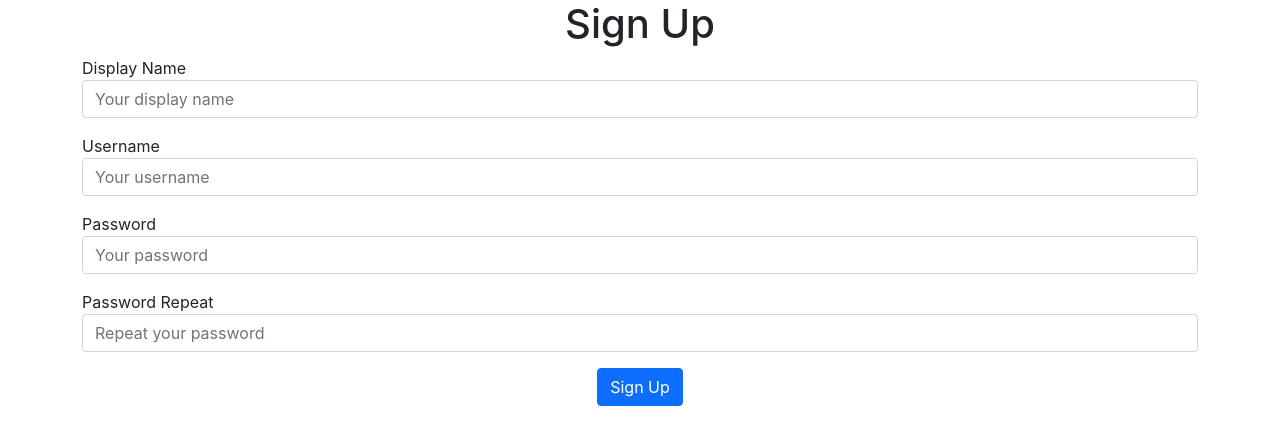
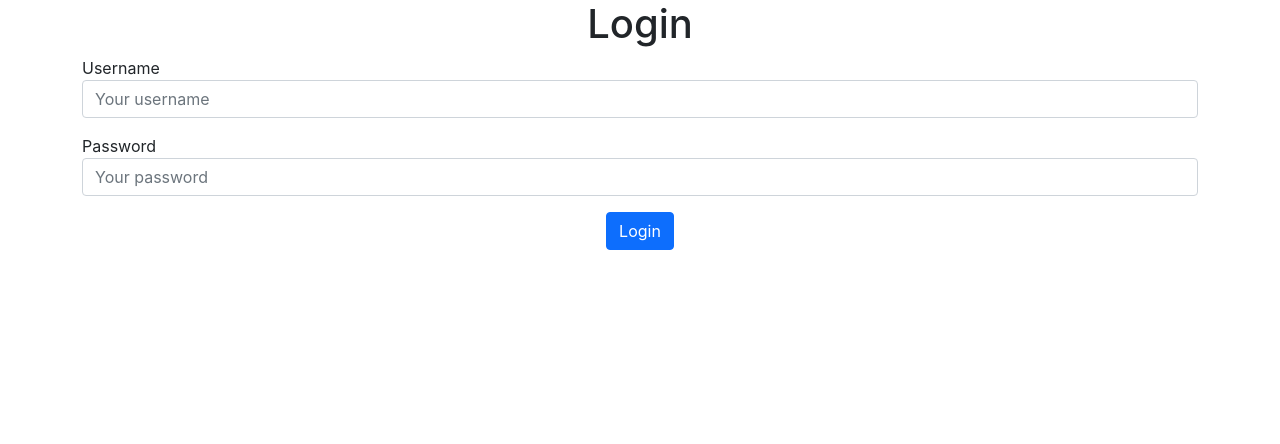
Before and after one commit to MrDiipo/SHAREWARE-A-Social-Sharing-Platform-Frontend, a React (Create React App) app: page / in a window 1280 px wide. Shown: the top 444 px of the page. Built offline with nearby package versions, Linux system fonts and the light colour scheme.

Commit message:
develop login page

```diff
--- a/src/index.js
+++ b/src/index.js
@@ -5,6 +5,7 @@ import App from './App';
 import reportWebVitals from './reportWebVitals';
 import {UserSignupPage} from './pages/UserSignupPage';
 import * as apiCalls from './api/apiCalls';
+import LoginPage from './pages/LoginPage';
 
 const actions = {
   postSignup : apiCalls.signup
@@ -12,7 +13,7 @@ const actions = {
 
 
 ReactDOM.render(
-    <UserSignupPage actions={actions}/>,
+    <LoginPage/>,
   document.getElementById('root')
 );
 
--- /dev/null
+++ b/src/pages/LoginPage.jsx
@@ -0,0 +1,63 @@
+import React, { Component } from 'react'
+import Input from '../components/Input'
+
+export class LoginPage extends Component {
+
+    constructor(props){
+        super(props);
+        this.state = {
+                username : undefined,
+                password: undefined,
+        }
+    }
+
+    onChangeUsername = (event)=> {
+        const value = event.target.value
+        this.setState({
+            username : value
+        })
+    }
+
+    onChangePassword = (event)=> {
+        const value = event.target.value
+        this.setState({
+            password : value
+        })
+    }
+
+    render() {
+        return (
+            <div className="container">
+                <h1 className="text-center">Login</h1>
+                <div className="col-12 mb-3">
+                    <Input
+                    label="Username"
+                    placeholder="Your username"
+                    value={this.state.username}
+                    onChange={this.onChangeUsername}
+                    />
+                </div>
+
+                <div className = "col-12 mb-3">
+                     <Input
+                    label="Password"
+                    placeholder="Your password"
+                    type="password"
+                    value={this.state.password}
+                    onChange={this.onChangePassword}
+                     />
+                 </div>
+
+                    <div className="text-center">
+                        <button
+                            className="btn btn-primary" >
+                                Login
+                        </button>
+                     </div>
+
+            </div>
+        )
+    }
+}
+
+export default LoginPage
```
